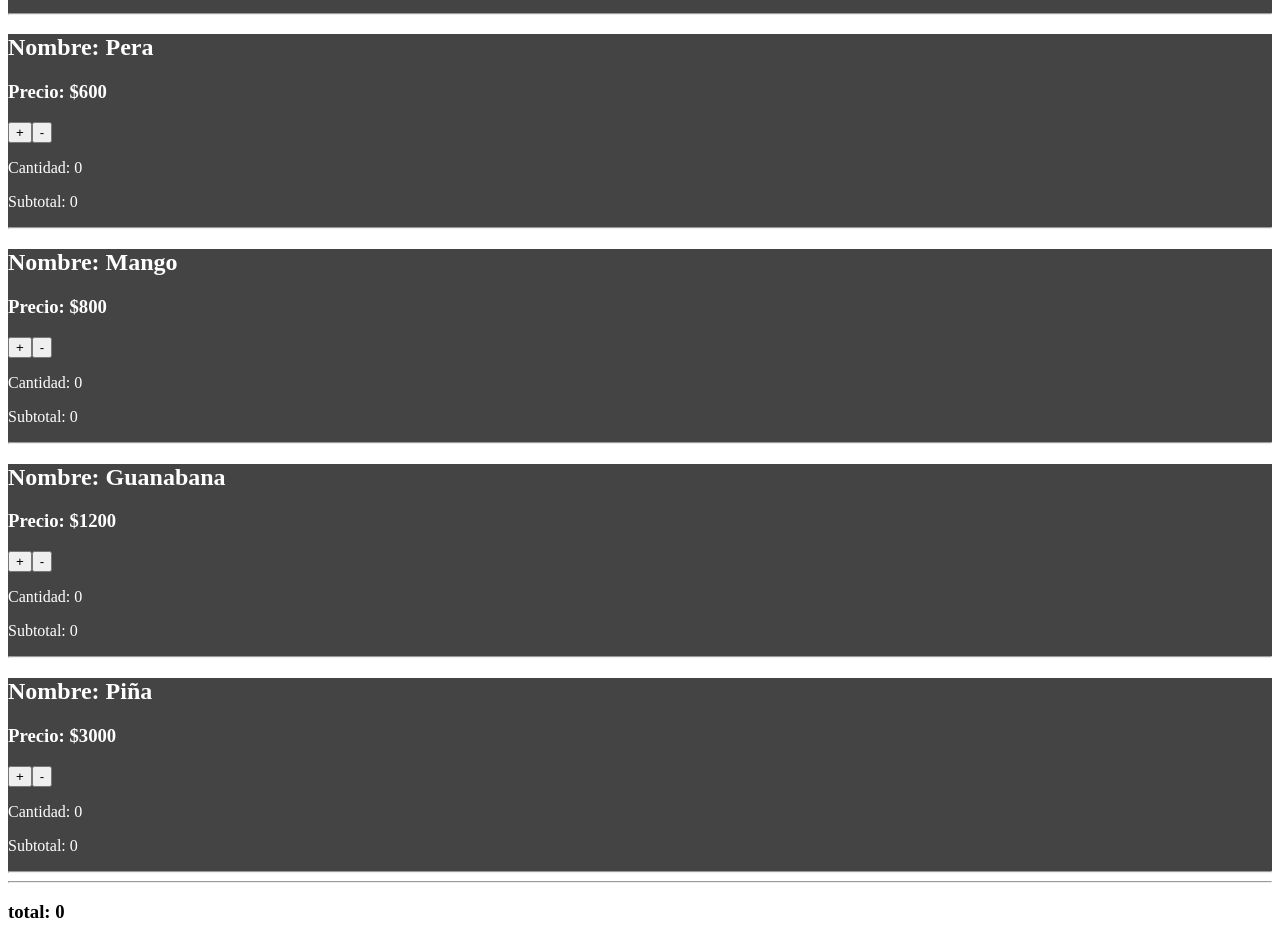
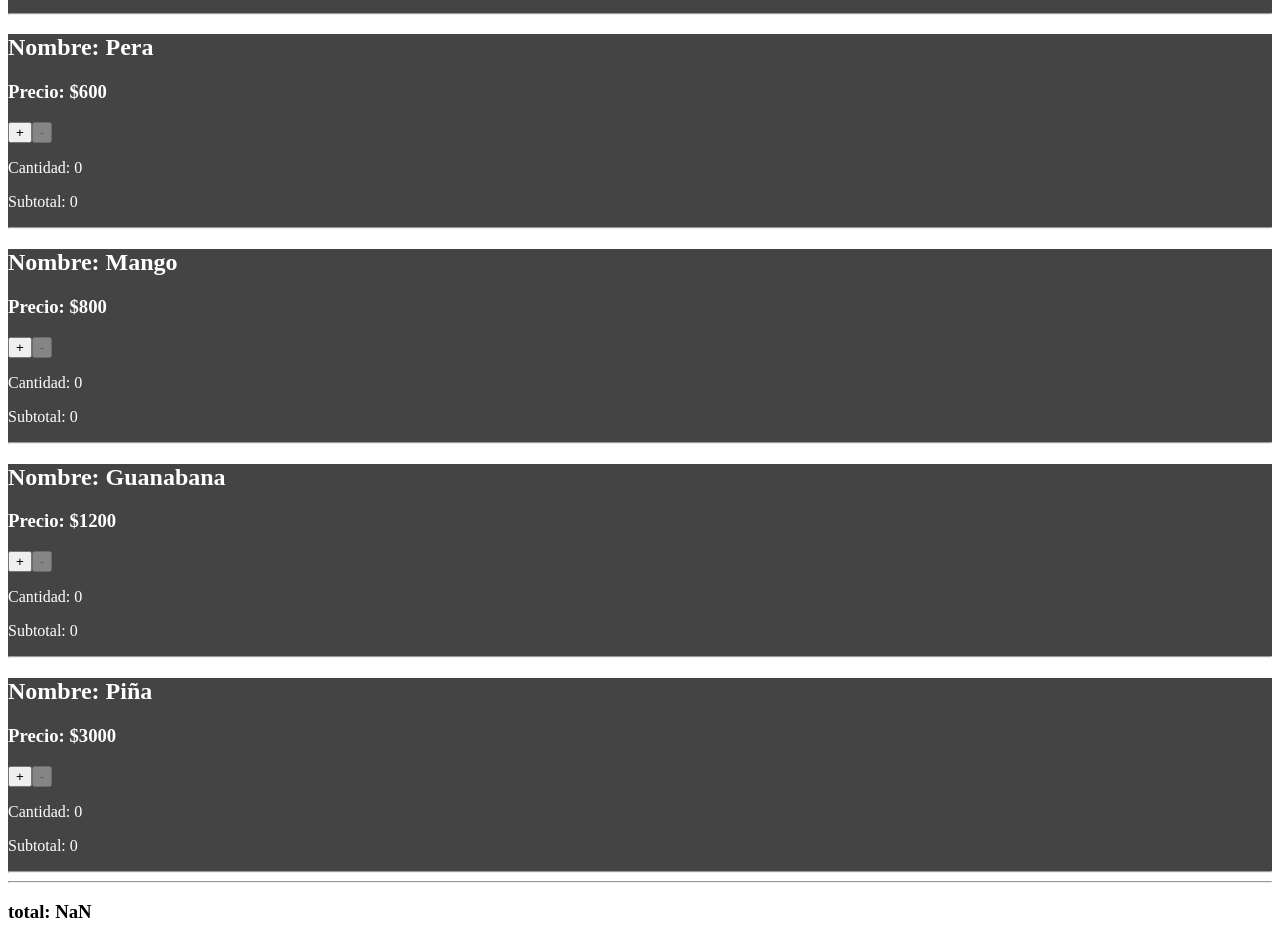
Before and after one commit to gfrieri/Js_react, a React (Vite) app: page / in a window 1280 px wide. Shown: the part 200-1142 px from the top of the page. Built offline with nearby package versions, Linux system fonts and the light colour scheme.

Commit message:
actividad bono

```diff
--- a/src/App.jsx
+++ b/src/App.jsx
@@ -1,23 +1,18 @@
-import react from "react";
-import { BrowserRouter, Route, Routes } from "react-router-dom";
-import Car from "./pages/car";
-import Other from "./pages/other";
+import { BrowserRouter, Route, Routes } from 'react-router-dom';
+import Car from './pages/car';
+import Other from './pages/other';
 
+const App = () => {
+    return (
+        <BrowserRouter>
+            <Routes>
+                <Route path='/' element={<Car />} />
+                <Route path='/other' element={<Other />} />
+                <Route path='/contact' element={<h2>Contact page in progress...</h2>} />
+                <Route path='*' element={<h2>404 not found</h2>} />
+            </Routes>
+        </BrowserRouter>
+    );
+};
 
-class App extends react.Component {
-
-    render(){
-        return (
-            <BrowserRouter>
-                <Routes>
-                    <Route path ={'/'} element={<Car/>}/>
-                    <Route path ={'/other'} element={<Other/>}/>
-                    <Route path ={'/contac'} element={<h2>Contact page in progress...</h2>}/>
-                    <Route path ={'*'} element={<h2>404 not found</h2>}/>
-                </Routes>
-            </BrowserRouter>
-        )
-    }
-}
-
-export default App
+export default App;
--- a/src/components/fruta/Fruta.jsx
+++ b/src/components/fruta/Fruta.jsx
@@ -1,61 +1,39 @@
-import React from "react";
-import Style from "./Fruta.module.css"
+import { useState } from "react";
+import Style from "./Fruta.module.css";
 
+const Fruta = ({ name, price, bus }) => {
+    const [cantidad, setCantidad] = useState(0);
 
-class Fruta extends React.Component {
-
-    constructor(props) {
-        super()
-
-        this.state = {
-            cantidad: 0
-        }
-    }
-
-    agregar() {
-        const { cantidad } = this.state;
-        const { price, bus } = this.props;
-        this.setState({
-            cantidad: cantidad + 1
-        })
-        bus({
+    const agregar = () => {
+        setCantidad(cantidadActual => cantidadActual + 1);
+        bus ({
             price,
             operation: true
-        })
-        // this.state.cantidad += 1
-        // this.forceUpdate()
-    }
+        });
+    };
 
-    quitar() {
-        const { cantidad } = this.state;
-        const { price, bus } = this.props;
-        this.setState({
-            cantidad: cantidad - 1
-        })
-        bus({
+    const quitar = () => {
+        setCantidad(cantidadActual => cantidadActual - 1);
+        bus ({
             price,
             operation: false
-        })
-        // this.state.cantidad -= 1
-        // this.forceUpdate()
-    }
+        });
+    };
 
-    render() {
-        return (
-            <div className={Style.fruta}>
-                <h2>Nombre: {this.props.name}</h2>
-                <h3>Precio: ${this.props.price}</h3>
+    return (
+        <div className={Style.fruta}>
+            <h2>Nombre: {name}</h2>
+            <h3>Precio: ${price}</h3>
 
-                <button onClick={this.agregar.bind(this)}>+</button>
-                <button onClick={this.quitar.bind(this)}>-</button>
+            <button onClick={agregar}>+</button>
+            <button onClick={quitar} disabled={cantidad === 0}>-</button>
 
-                <p>Cantidad: {this.state.cantidad}</p>
-                <p>Subtotal: {this.props.price * this.state.cantidad}</p>
+            <p>Cantidad: {cantidad}</p>
+            <p>Subtotal: {price * cantidad}</p>
 
-                <hr />
-            </div>
-        )
-    }
-}
+            <hr />
+        </div>
+    );
+};
 
-export default Fruta
+export default Fruta;
--- a/src/pages/car/car.jsx
+++ b/src/pages/car/car.jsx
@@ -1,46 +1,29 @@
-import { Component } from "react";
-import Acarreo from "../../components/acarreo";
-import Fruta from "../../components/fruta";
+import { useState, useCallback, useEffect } from 'react';
+import Acarreo from '../../components/acarreo';
+import Fruta from '../../components/fruta';
 
-class Car extends Component {
-    constructor() {
-        super()
-        this.state = {
-            total: 0
-        }
-    }
+const Car = (totalvalue) => {
+    const [total, setTotal] = useState(0);
 
-    acarreo = totalvalue => {
+    const acarreo = useEffect(() => {
         const { price, operation } = totalvalue;
-        if (operation) {
-            this.setState({
+        setTotal(currentTotal => {
+            return operation ? currentTotal + price : currentTotal - price;
+        });
+        console.log('mostrando desde el padre: ', totalvalue);
+    }, []);
 
-                total: this.state.total + price
-            })
-        } else {
-
-            this.setState({
-
-                total: this.state.total - price
-            })
-        }
-        console.log('mostrando desde el padre: ', totalvalue);
-    }
-
-    render() {
-        const {total} = this.state;
-        return (
-            <>
-                <Fruta name={"Manzana"} price={1000} bus={this.acarreo} />
-                <Fruta name={"Pera"} price={600} bus={this.acarreo} />
-                <Fruta name={"Mango"} price={800} bus={this.acarreo} />
-                <Fruta name={"Guanabana"} price={1200} bus={this.acarreo} />
-                <Fruta name={"Piña"} price={3000} bus={this.acarreo} />
-                <hr />
-                <Acarreo total = {total}/>
-            </>
-        )
-    }
-}
+    return (
+        <>
+            <Fruta name={"Manzana"} price={1000} bus={acarreo} />
+            <Fruta name={"Pera"} price={600} bus={acarreo} />
+            <Fruta name={"Mango"} price={800} bus={acarreo} />
+            <Fruta name={"Guanabana"} price={1200} bus={acarreo} />
+            <Fruta name={"Piña"} price={3000} bus={acarreo} />
+            <hr />
+            <Acarreo total={total} />
+        </>
+    );
+};
 
 export default Car;
```
